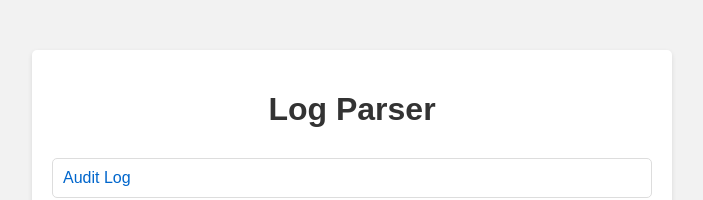
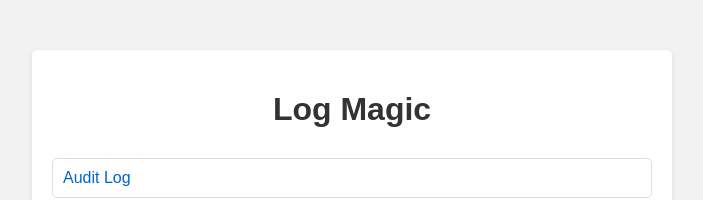
Before and after one commit to peterjuma/log-magic, a plain HTML site: page index.html in a window 1280 px wide. Shown: the top 200 px of the page, without its empty margins (288-991 px from the left). Drawn offline with Linux system fonts and the light colour scheme.

Commit message:
Log parser index update #3

```diff
--- a/index.html
+++ b/index.html
@@ -54,7 +54,7 @@
 </head>
 <body>
   <div class="container">
-    <h1>Log Parser</h1>
+    <h1>Log Magic</h1>
     <ul>
       <li><a href="auditLogParser.html">Audit Log</a></li>
       <li><a href="pushlogParser.html">Push Log</a></li>
```
